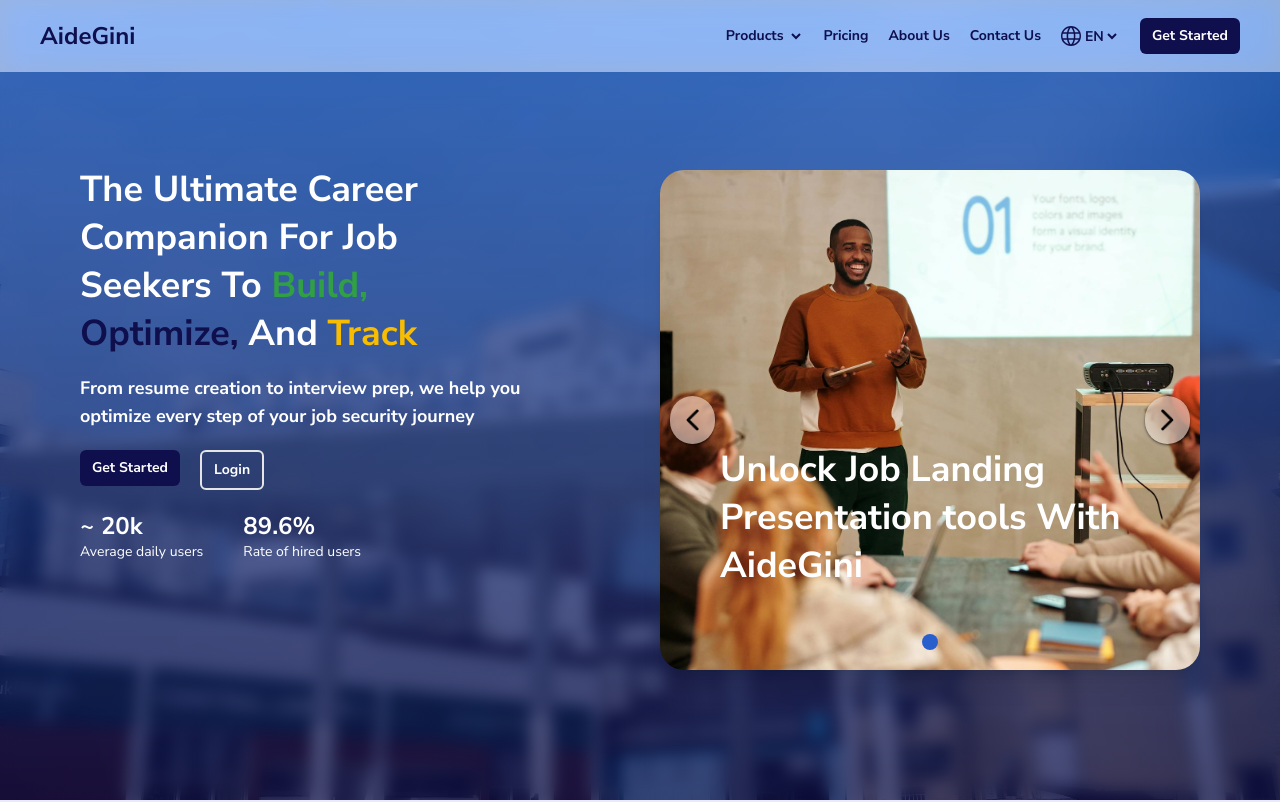
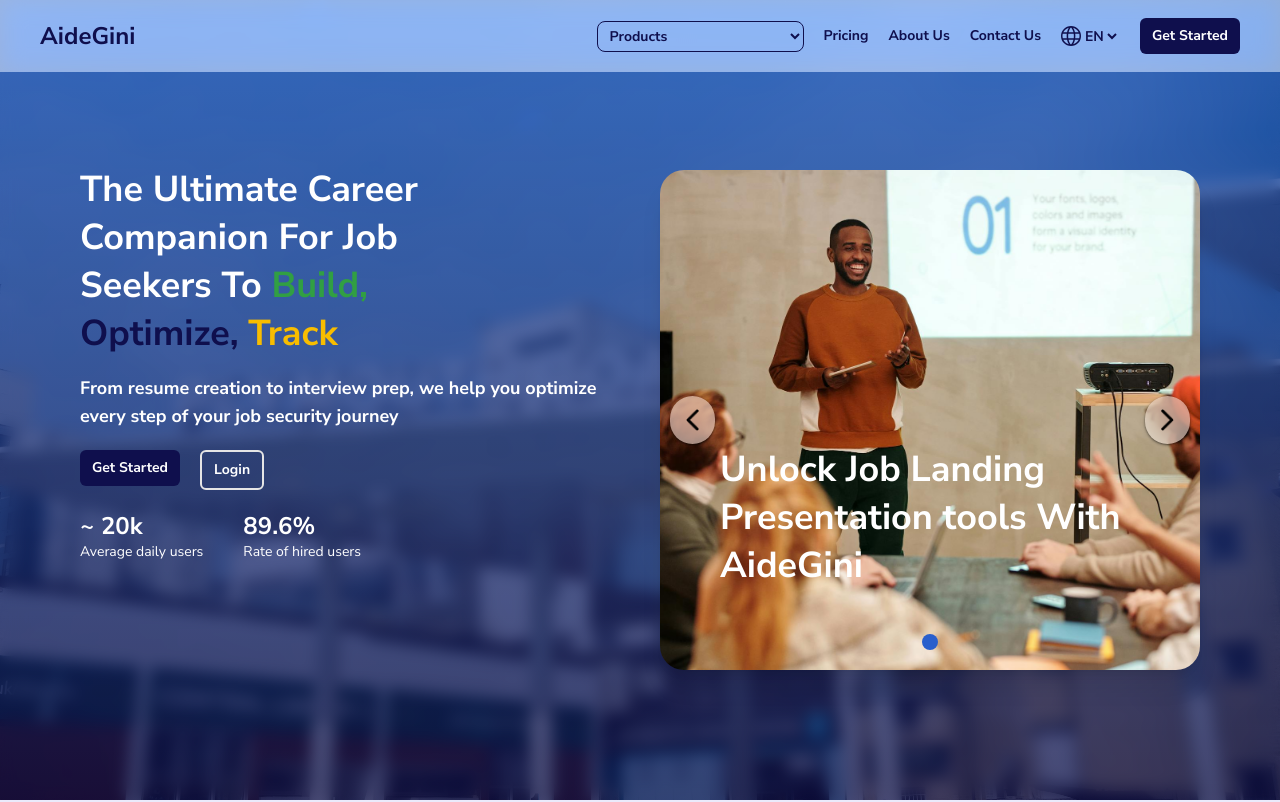
Before and after one commit to HoseaFelix/gini-frontend-preview, a Next.js app: page / in a window 1280 px wide. Shown: the top 802 px of the page. Built offline with nearby package versions, Linux system fonts and the light colour scheme.

Commit message:
finished landing page

```diff
--- a/app/(root)/page.tsx
+++ b/app/(root)/page.tsx
@@ -1,4 +1,5 @@
 import Features from '@/components/homepage components/features'
+import Footer from '@/components/homepage components/footer'
 import Hero from '@/components/homepage components/hero'
 import Navbar from '@/components/homepage components/navbar'
 import Pricing from '@/components/homepage components/pricing'
@@ -13,6 +14,7 @@
         <Features/>
         <Pricing/>
         <Testimonials/>
+        <Footer/>
 
 
     </div>
--- a/app/globals.css
+++ b/app/globals.css
@@ -36,7 +36,7 @@
   --headings: #01091A;
   --text:#1f1f21;
   --placeholder:#999999;
-  --muted-text:#b0b0b0;
+  --muted:#b0b0b0;
   --link:#295fcc;
 
 
@@ -48,7 +48,7 @@
   --color-headings: var(--headings);
   --color-text: var(--text);
   --color-placeholder: var(--placeholder);
-  --color-muted-text: var(--muted-text);
+  --color-muted: var(--muted-text);
   --color-link: var(--link);
   --font-sans: var(--font-Nunito-sans);
   --font-mono: var(--font-Nunito-sans);
--- /dev/null
+++ b/components/homepage components/footer.tsx
@@ -0,0 +1,56 @@
+import React from 'react'
+
+const Footer = () => {
+  return (
+    <section className='w-full h-[40vh] md:h-[30vh] bg-foreground text-white  flex flex-col ' >
+        <div className='flex flex-col h-fit px-4 md:px-10 py-4'>
+            <h2 className='font-bold text-2xl'>AideGini</h2>
+            <ul className='flex gap-1 mt-2 '>
+                <li>Build</li>
+                <li className='list-disc list-inside '>Optimize</li>
+                <li className='list-disc list-inside '>Track</li>
+
+            </ul>
+
+        </div>
+
+        <div className='w-full flex flex-col h-fit px-4 md:px-10 text-sm mt-5 mb-5 gap-2 md:flex-row '>
+            <div className='flex w-full gap-2 md:items-end'>
+                <p className='w-fit hover:cursor-pointer'>Terms of service</p>
+                <p className='w-fit hover:cursor-pointer'>Privacy policy</p>
+                <p className='w-fit hover:cursor-pointer'>FAQs</p>
+                <p className='w-fit hover:cursor-pointer'>Support Center</p>
+
+            </div>
+            <div className='flex flex-col w-fit text-sm mt-3 gap-2'>
+                <div className='font-bold'>Contact us :</div>
+                <div className='flex gap-2'>
+                    <p className='w-fit hover:cursor-pointer'>Email</p>
+                    <p className='w-fit hover:cursor-pointer'>Twitter</p>
+                    <p className='w-fit hover:cursor-pointer'>Facebook</p>
+                    <p className='w-fit hover:cursor-pointer'>LinkedIn</p>
+
+                </div>
+
+            </div>
+
+
+
+        </div>
+
+        <div className='w-full border-t-1 flex items-center justify-center text-sm h-full mt-5'>
+            <div className='flex gap-2 w-fit'>
+                <p className='w-fit'>
+                    Copyright 2025
+                </p>
+                <p className='w-fit'>Aidegini</p>
+
+            </div>
+
+        </div>
+
+    </section>
+  )
+}
+
+export default Footer
--- a/components/homepage components/hero.tsx
+++ b/components/homepage components/hero.tsx
@@ -25,37 +25,37 @@
           <div className='grid grid-cols-1 md:grid-cols-2 h-[70%] w-full gap-10 py-10 '>
 
             <div className='h-full w-full flex flex-col gap-5'>
-                <div className='text-white text-2xl md:text-4xl capitalize flex gap-2 flex-col font-bold'>
+                <div className='text-white text-3xl md:text-4xl capitalize flex gap-2 flex-col font-bold max-md:items-center'>
 
                   <p>the ultimate career</p>
                   <p>companion for job</p>
                   <p>seekers to <span className='text-[#319F43]'>build,</span> </p>
-                  <p><span className='text-foreground'>optimize,</span> and
+                  <p><span className='text-foreground'>optimize,</span>
                    <span className='text-[#F8BD00]'> Track</span></p>
 
                 </div>
 
                 <div>
-                  <p className='text-white font-bold lg:text-lg '>From resume creation to interview prep, we help you <br /> optimize every step of your job security journey</p>
+                  <p className='text-white font-bold lg:text-lg max-md:text-center  '>From resume creation to interview prep, we help you optimize every step of your job security journey</p>
                 </div>
 
-                <div className='flex w-fit gap-5'>
+                <div className='flex w-fit gap-5 max-md:w-full max-md:justify-center max-sm:'>
                   <Button
                     href=''
                     title='get started'
-                    containerClass='bg-foreground text-white px-3 py-2 rounded-sm '
+                    containerClass='bg-foreground text-white px-3 py-2 rounded-sm max-md:w-full '
 
                   />
                   <Button
                     href=''
                     title='login'
-                    containerClass='border-2 text-white px-3 py-2 rounded-sm '
+                    containerClass='border-2 text-white px-3 py-2 rounded-sm max-md:w-full'
 
                   />
 
                 </div>
 
-                <div className='flex gap-10'>
+                <div className='flex gap-10 max-md:justify-center'>
                   <div className='flex flex-col'>
 
                     <p className='font-bold text-white text-2xl '>~ 20k </p>
--- a/components/homepage components/navbar.tsx
+++ b/components/homepage components/navbar.tsx
@@ -16,6 +16,8 @@
         setIsOpen((prev) => !prev)
     }
 
+    const [toggleProducts, setToggleProducts] = useState(false)
+
   return (
     <>
            <nav className='z-100 fixed h-[72px] inset-x-0 top-0 bg-white/50  backdrop-blur-md backdrop-saturate-150 flex items-center justify-between px-4 md:px-10 py-5 font-bold overflow-hidden'>
@@ -26,10 +28,23 @@
 
                 <div className=' justify-between items-center text-foreground text-sm gap-5 hidden md:flex'>
 
-                    <div className='flex justify-between w-fit font-bold'>
-                        <p className='hover:cursor-pointer '>Products</p>
-                        <select name="" id="" className='hover:cursor-pointer'></select>
+                    <div className="relative inline-block w-fit">
+                        <select
+                            className="hover:cursor-pointer  bg-transparent border border-foreground rounded-md py-1 px-2 pr-6 text-sm"
+                        >
+                            <option>Products</option>
+                            <option><Link href=''>Resume Manager</Link></option>
+                            <option><Link href=''>Cover Letter Generatior</Link></option>
+                            <option><Link href=''>Application Assistant</Link></option>
+                            <option><Link href=''>Interview Assistant</Link></option>
+                            <option><Link href=''>Presentation Assistant</Link></option>
+                            <option><Link href=''>Exam Assistant</Link></option>
+                            <option><Link href=''>LinkedIn Optimizer</Link></option>
+                        </select>
+
+
                     </div>
+
 
                     <div className='flex justify-between w-fit font-bold gap-5'>
                         {navLinks.map(({href, name}, index)=>(
@@ -70,12 +85,24 @@
             </nav>
             <div className={`nav-sidebar text-white overflow-y-auto ${isOpen ? 'max-h-screen' : 'max-h-0'} md:hidden `}>
                 <div className='h-full w-full pt-20'>
-                        <div className=' justify-between px-4 text-white text-lg gap-5 flex flex-col'>
+                    <div className=' justify-between px-4 text-white text-lg gap-5 flex flex-col'>
 
-                            <div className='flex justify-between w-fit font-bold'>
-                                <p className='hover:cursor-pointer '>Products</p>
-                                <select name="" id="" className='hover:cursor-pointer'></select>
-                            </div>
+                        <div className="relative inline-block w-fit">
+                            <select
+                                className="hover:cursor-pointer text-black  bg-white/50 backdrop-blur-md backdrop-saturate-150 border border-white rounded-md py-1 px-2 pr-6 text-sm"
+                            >
+                                <option>Products</option>
+                                <option><Link href=''>Resume Manager</Link></option>
+                                <option><Link href=''>Cover Letter Generatior</Link></option>
+                                <option><Link href=''>Application Assistant</Link></option>
+                                <option><Link href=''>Interview Assistant</Link></option>
+                                <option><Link href=''>Presentation Assistant</Link></option>
+                                <option><Link href=''>Exam Assistant</Link></option>
+                                <option><Link href=''>LinkedIn Optimizer</Link></option>
+                            </select>
+
+
+                    </div>
 
                             <div className='flex flex-col justify-between w-fit font-bold gap-5'>
                                 {navLinks.map(({href, name}, index)=>(
```
